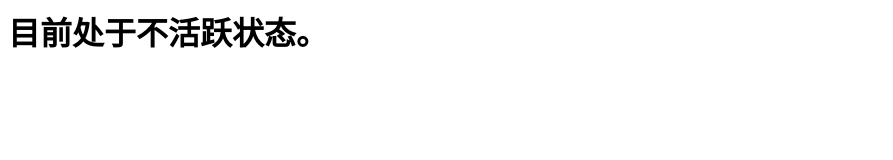
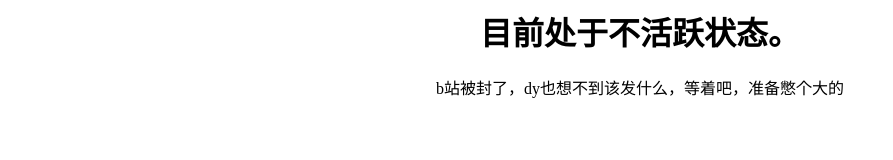
Before and after one commit to somerui/somerui.github.io, a plain HTML site: page index.html in a window 1280 px wide. Shown: the whole page, without its empty margins (0-893 px from the left). Drawn offline with Linux system fonts and the light colour scheme.

Commit message:
Update index.html

```diff
--- a/index.html
+++ b/index.html
@@ -3,16 +3,13 @@
     <title>SOMERUi's Site</title>
   </head>
   <style>
-    .h1{
-      color: white;
-    }
-    body{
-      color: black;
-    }
   </style>
   <body>
     <div>
-      <h1>目前处于不活跃状态。</h1>
+      <h1 style="text-align: center">目前处于不活跃状态。</h1>
+    </div>
+    <div>
+      <p style="text-align: center">b站被封了，dy也想不到该发什么，等着吧，准备憋个大的</p>
     </div>
   </body>
 </html>
```
